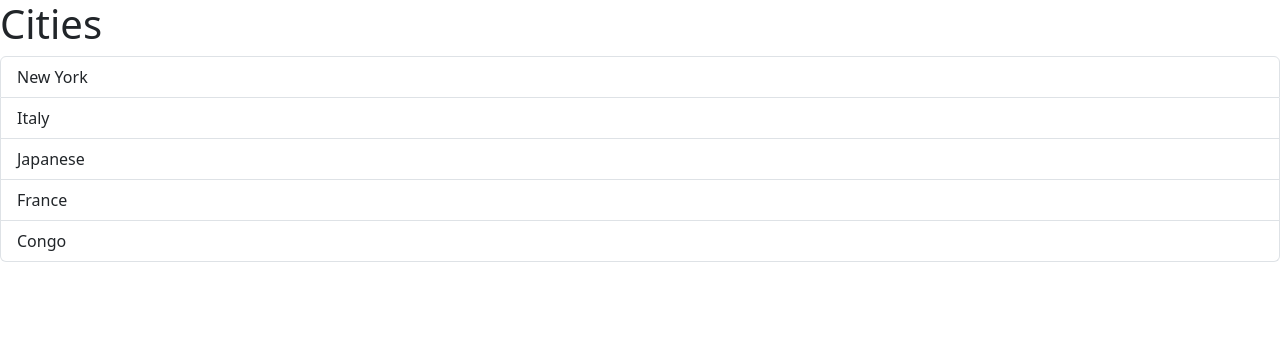
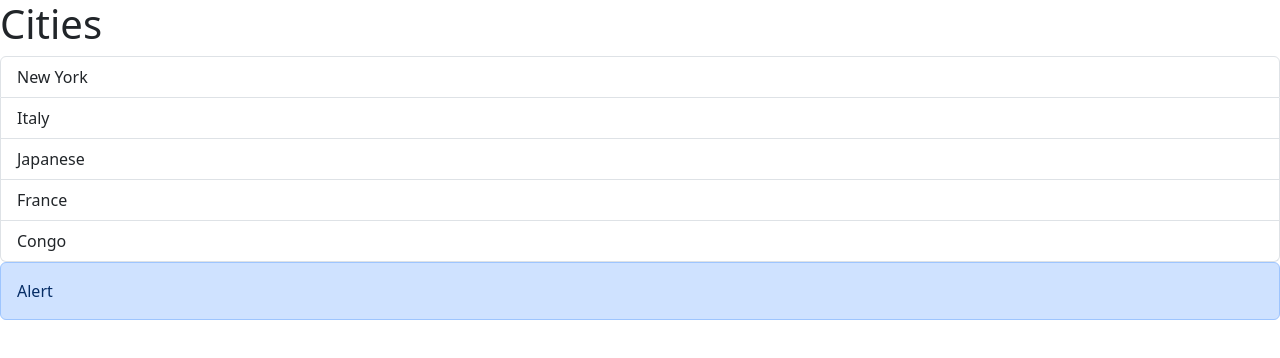
Before and after one commit to Tsunamiisking/mosh-react, a React (Vite) app in the folder mosh-react/: page / in a window 1280 px wide. Shown: the top 358 px of the page. Built offline with nearby package versions, Linux system fonts and the light colour scheme.

Commit message:
Created boiler plate for Alert component with bootstrap Alert className

```diff
--- a/mosh-react/src/App.tsx
+++ b/mosh-react/src/App.tsx
@@ -1,4 +1,5 @@
 import ListGroup from "./components/ListGroup";
+import Alert from "./components/Alert";
 
 function App() {
   let items = [
@@ -10,9 +11,19 @@ function App() {
   ];
 
   const handleSelectedItem = (item: string) => {
-    console.log(item)
-  }
-  return <div><ListGroup items={items}  heading="Cities" onSelectedItem={handleSelectedItem}/></div>
+    console.log(item);
+  };
+  return (
+    <div>
+      <ListGroup
+        items={items}
+        heading="Cities"
+        onSelectedItem={handleSelectedItem}
+      />
+
+      <Alert />
+    </div>
+  );
 }
 
 export default App;
--- a/mosh-react/src/components/Alert.tsx
+++ b/mosh-react/src/components/Alert.tsx
@@ -0,0 +1,10 @@
+
+const Alert = () => {
+  return (
+    <div className="alert alert-primary">
+      Alert
+    </div>
+  )
+}
+
+export default Alert
```
